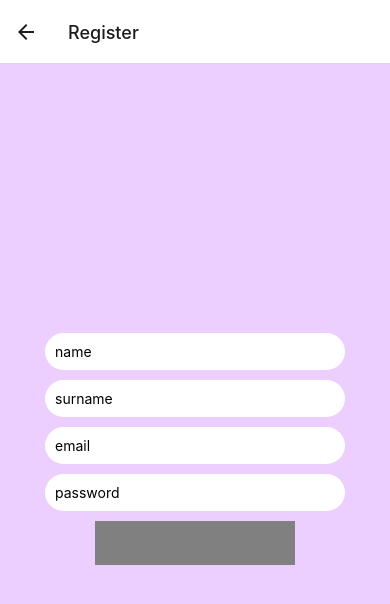
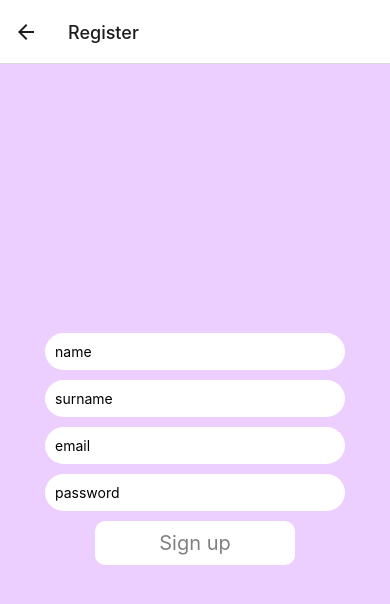
Before and after one commit to HaykSerobyan-89/SocialReadingNative, a React Native app: screen /Register in a window 390 px wide. Shown: the top 604 px of the page. Built offline with nearby package versions, Linux system fonts and the light colour scheme.

Commit message:
voncvor patrasta

```diff
--- a/App.js
+++ b/App.js
@@ -1,3 +1,4 @@
+/* eslint-disable prettier/prettier */
 import * as React from 'react';
 import {NavigationContainer} from '@react-navigation/native';
 import {createNativeStackNavigator} from '@react-navigation/native-stack';
--- a/src/screens/Home.js
+++ b/src/screens/Home.js
@@ -1,3 +1,4 @@
+/* eslint-disable prettier/prettier */
 import React, {useState} from 'react';
 import {
   StyleSheet,
@@ -91,7 +92,7 @@ const styles = StyleSheet.create({
     flexDirection: 'column',
     alignItems: 'center',
     gap: 1,
-     justifyContent: 'center',
+    justifyContent: 'center',
   },
   input: {
     borderRadius: 20,
@@ -99,7 +100,7 @@ const styles = StyleSheet.create({
     borderBottomColor: '#000000',
     padding: 10,
     width: 300,
-    marginBottom: 10
+    marginBottom: 10,
   },
   text: {
     color: 'grey',
@@ -108,13 +109,10 @@ const styles = StyleSheet.create({
   },
   TouchableOpacity: {
     backgroundColor: 'white',
-    borderBottomColor: '#000000',
-    borderBottomWidth: 1,
     width: 200,
     padding: 10,
     borderRadius: 10,
-        marginBottom: 10
-
+    marginBottom: 10,
   },
 });
 
--- a/src/screens/Register.js
+++ b/src/screens/Register.js
@@ -1,4 +1,12 @@
-import { StyleSheet, Text, TextInput, TouchableOpacity, View } from 'react-native';
+/* eslint-disable prettier/prettier */
+import {
+  StyleSheet,
+  Text,
+  TextInput,
+  TouchableOpacity,
+  View,
+  Alert,
+} from 'react-native';
 import React, {useState} from 'react';
 import axios from 'axios';
 
@@ -9,8 +17,7 @@ function Register() {
   const [password, setPassword] = useState('');
 
   return (
-    <View
-     style={styles.view}>
+    <View style={styles.view}>
       <TextInput
         placeholder="name"
         style={styles.input}
@@ -41,25 +48,32 @@ function Register() {
         onChangeText={setPassword}
       />
       <TouchableOpacity
-      style ={styles.TouchableOpacity}
+        style={styles.TouchableOpacity}
         onPress={() => {
-          axios.post('https://www.sr-be.arpify.com/auth/users/', {
+          axios
+            .post('https://www.sr-be.arpify.com/auth/users/', {
               first_name: name,
               last_name: surname,
               email: email,
               password: password,
             })
-            .then(function( resp ) {
+            .then(function (resp) {
               console.log(resp.data);
-              setName("")
-              setSurname("")
-              setPassword("")
-              setEmail("")
-              Alert.alert("Verify your email")
+              setName('');
+              setSurname('');
+              setPassword('');
+              setEmail('');
+              Alert.alert('Verify your email');
             })
             .catch(function (error) {
               if (error.response) {
                 console.log('error.response ', error.response);
+                const arr = Object.keys(error.response.data);
+                if (error.response.data) {
+                  arr.forEach(a => {
+                    Alert.alert(`${a}: ${error.response.data[a]}`);
+                  });
+                }
               } else if (error.request) {
                 console.log('error.request ', error.request);
               } else if (error.message) {
@@ -74,37 +88,37 @@ function Register() {
 }
 
 const styles = StyleSheet.create({
-view:{
-   backgroundColor:"#edcfff",
-    width:"100%",
-    height: "100%",
+  view: {
+    backgroundColor: '#edcfff',
+    width: '100%',
+    height: '100%',
     flex: 1,
-    flexDirection:"column",
+    flexDirection: 'column',
     alignItems: 'center',
     justifyContent: 'center',
-
   },
   input: {
-borderRadius:20,
-  backgroundColor: "white",
+    borderRadius: 20,
+    backgroundColor: 'white',
     borderBottomColor: '#000000',
     padding: 10,
     width: 300,
-            marginBottom: 10
+    marginBottom: 10,
   },
   text: {
     color: 'grey',
-    textAlign:"center",
-    fontSize:20
+    textAlign: 'center',
+    fontSize: 20,
   },
   TouchableOpacity: {
-  backgroundColor: "grey",
-  color:"withe",
+    backgroundColor: 'white',
+    color: 'grey',
     width: 200,
     padding: 10,
-           marginBottom: 10
-  }
+    marginBottom: 10,
+    borderRadius: 10,
 
+  },
 });
 
 export default Register;
```
Also changed, not shown: src/screens/ProfileScreen.js (+4 -6 lines). Lines whose indentation alone changed are shown as unchanged.
